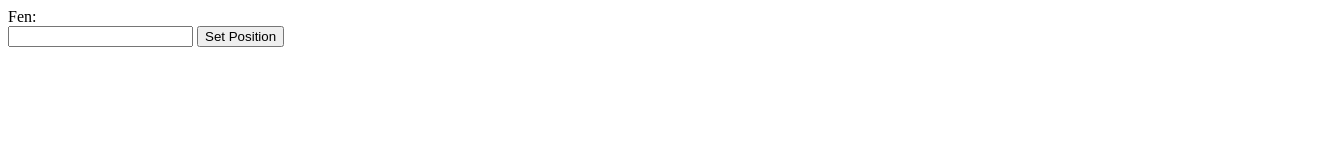
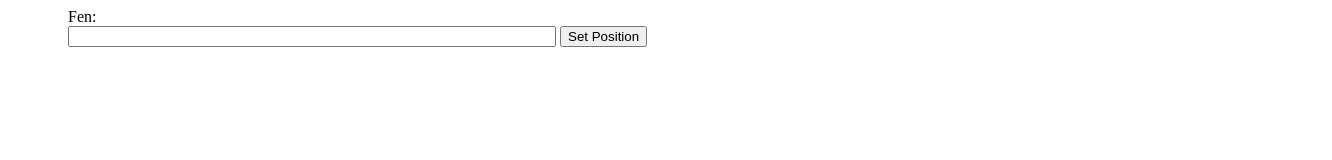
Before and after one commit to Vrturo/TeamKungFuChess, a plain HTML site: page index.html in a window 1280 px wide. Shown: the whole page, 1332 px wide, since content can reach past the window. Drawn offline with Linux system fonts and the light colour scheme.

Commit message:
add css style link, add new io js file

```diff
--- a/css/style.css
+++ b/css/style.css
@@ -0,0 +1,9 @@
+#FenInDiv {
+  position: relative;
+  left: 60px;
+}
+
+#fenIn {
+ width: 480px;
+ left: 60px;
+}
--- a/index.html
+++ b/index.html
@@ -11,7 +11,7 @@
       <script src="http://html5shim.googlecode.com/svn/trunk/html5.js"></script>
     <![endif]-->
 
-
+    <link rel="stylesheet" type="text/css" href="css/style.css">
   </head>
 
   <body>
--- /dev/null
+++ b/js/io.js
@@ -0,0 +1 @@
+io.js
```
